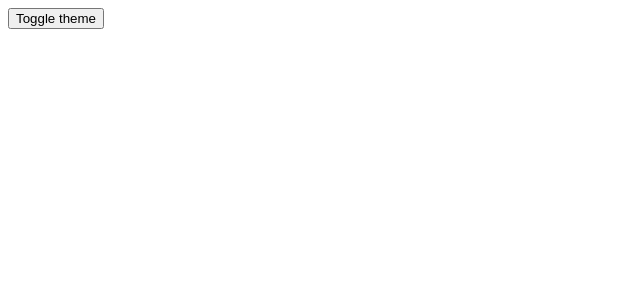
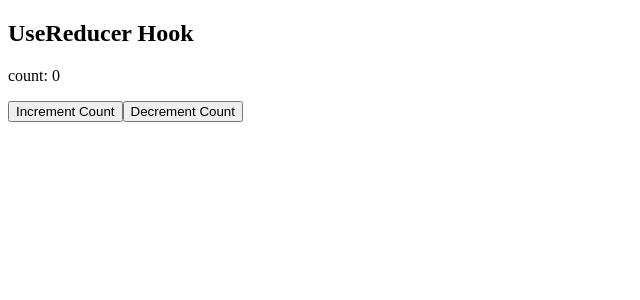
Before and after one commit to Akhilkhandelwal15/Additional-Hooks-in-React, a React (Vite) app: page / in a window 1280 px wide. Shown: the top 300 px of the page, without its empty margins (0-640 px from the left). Built offline with nearby package versions, Linux system fonts and the light colour scheme.

Commit message:
useReducer Hook in react

```diff
--- a/src/App.jsx
+++ b/src/App.jsx
@@ -2,6 +2,7 @@ import './App.css'
 import { HomeComponent } from './contextAPI/HomeComponent'
 import { ThemeProvider } from './contextAPI/ThemeContext'
 import { ForwardRefHook } from './ForwardRefHook'
+import { UseReduecerHook } from './useReducerHook/UseReducerHook'
 import { UseRefHook } from './UseRefHook'
 import { UseRefHook2 } from './UseRefHook2'
 import { UseRefHook3 } from './UseRefHook3'
@@ -16,9 +17,10 @@ function App() {
       <UseRefHook3 /> */}
       {/* <UseRefHook4 /> */}
       {/* <ForwardRefHook /> */}
-      <ThemeProvider>
+      {/* <ThemeProvider>
         <HomeComponent />
-      </ThemeProvider>
+      </ThemeProvider> */}
+      <UseReduecerHook />
     </>
   )
 }
--- /dev/null
+++ b/src/useReducerHook/UseReducerHook.jsx
@@ -0,0 +1,22 @@
+import { useReducer } from "react";
+
+export const UseReduecerHook = ()=>{
+    const reducer = (state, action) =>{
+        if(action.type=="increment"){
+            return state+1;
+        }
+        if(action.type=="decrement"){
+            return state-1;
+        }
+    }
+
+    const [count, dispatch] = useReducer(reducer, 0);
+    return (
+        <div>
+            <h2>UseReducer Hook</h2>
+            <p>count: {count}</p>
+            <button onClick={()=> dispatch({type : "increment"})}>Increment Count</button>
+            <button onClick={()=> dispatch({type: "decrement"})}>Decrement Count</button>
+        </div>
+    );
+}
```
